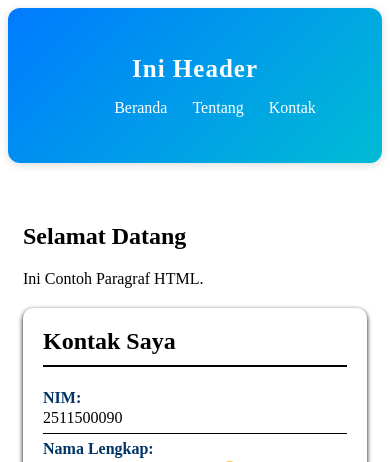
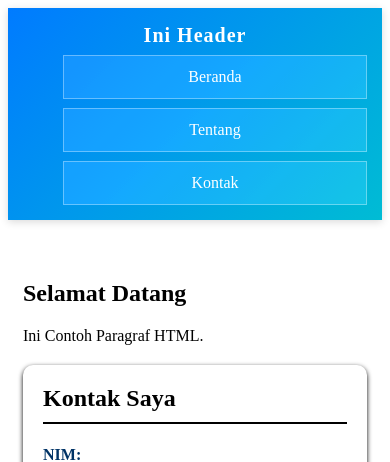
Before and after one commit to 2511500090-akmal/2511500090-PWB-TI1B-2526O, a PHP site: page /pertemuan-04/index.html in a window 390 px wide. Shown: the top 462 px of the page. Run offline with PHP 8.4, Linux system fonts and the light colour scheme.

Commit message:
styling navigasi mode mobile

```diff
--- a/pertemuan-04/style.css
+++ b/pertemuan-04/style.css
@@ -170,7 +170,7 @@
                     text-align: center;
                     padding: 25px;
                     background: linear-gradient(135deg, #007bff, #00bcd4);
-                    color: white;
+                    color: rgb(255, 255, 255);
                     box-shadow: 0 2px 8px rgba(0, 0, 0, 0.15);
         }
 
@@ -229,19 +229,30 @@
         }
 
          @media (max-width: 600px) {
-                header {
-                   padding: 30px 25px;
-                   border-radius: 12px;
+                    header {
+                   padding: 15px;
+                   position: sticky;
+                   top: 0;
+                   z-index: 1000;
                 }
 
                 header h1 {
-                   font-size: 25px;
+                   margin: 0 0 8px;
+                   font-size: 20px;
+                   line-height: 1.2;
                 }
 
-                #contact button {
-                    width: 100%;
-                    margin-top: 10px;
-                    margin-right: 0;
-                    font-size: 15px;
+                header ul {
+                   flex-direction: column;
+                   align-items: stretch;
+                   gap: 9px;
+                   margin: 8px 0 0;
                 }
-        }
+
+                header li a {
+                  display: block;
+                  padding: 12px 14px;
+                  border: 1px solid rgba(255, 255, 255, .35);
+                  background: rgba(255, 255, 255, .08);
+                  backdrop-filter: saturate(120%);
+                }
```
